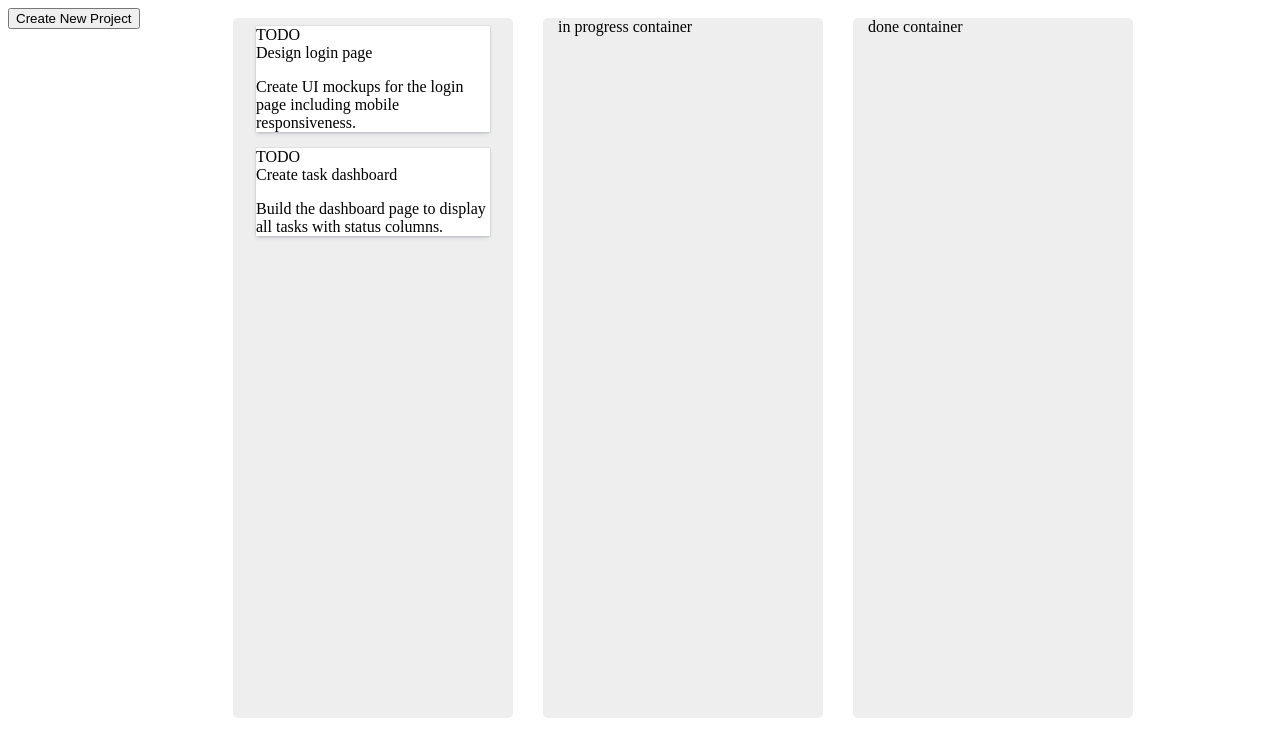
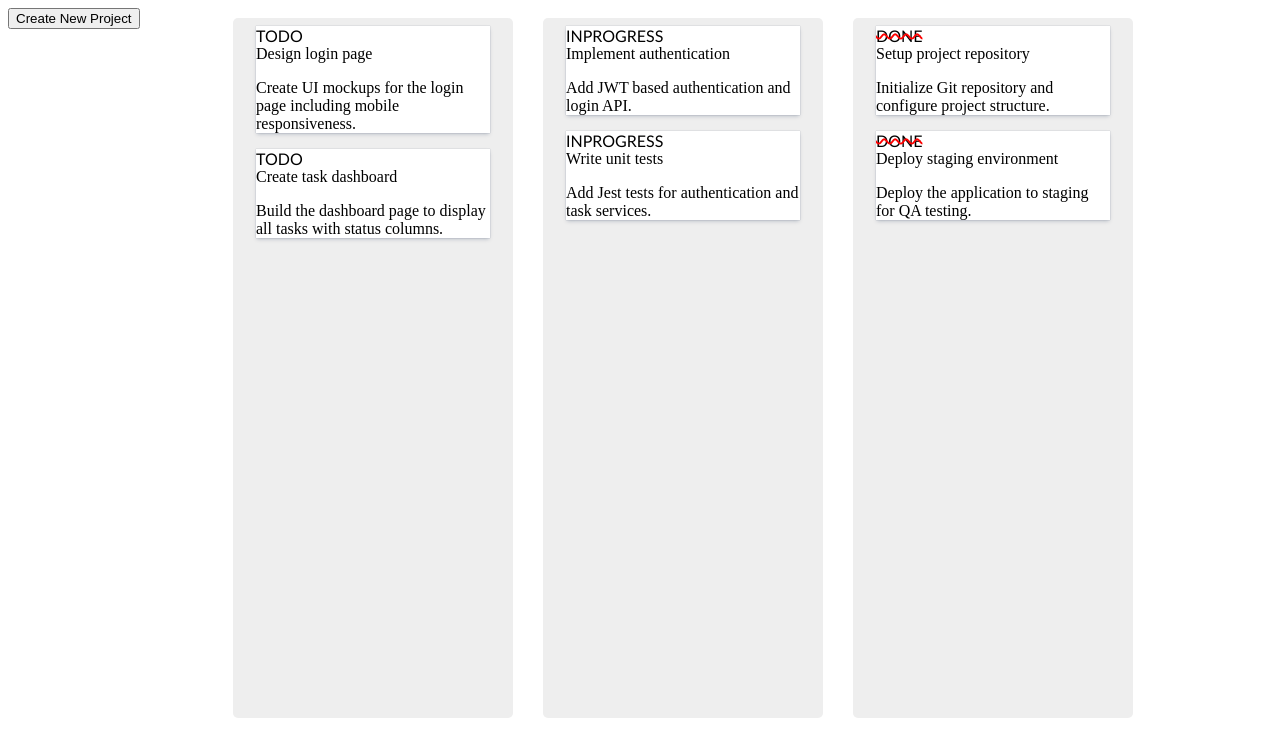
Before and after one commit to Chinmay019/Kanban-Board, a React (Vite) app: page / in a window 1280 px wide. Shown: the top 756 px of the page. Built offline with nearby package versions, Linux system fonts and the light colour scheme.

Commit message:
css enhancements

```diff
--- a/src/components/DataGrid.tsx
+++ b/src/components/DataGrid.tsx
@@ -26,10 +26,14 @@ function DataGrid() {
           ))}
         </div>
         <div id='inProgressContainer' className='container flexWell'>
-          in progress container
+          {data.inProgress?.map((task) => (
+            <Item task={task} />
+          ))}
         </div>
         <div id='doneContainer' className='container flexWell'>
-          done container
+          {data.done?.map((task) => (
+            <Item task={task} />
+          ))}
         </div>
       </div>
     </div>
--- a/src/components/Item.tsx
+++ b/src/components/Item.tsx
@@ -2,15 +2,17 @@ import React from 'react'
 import type { Task } from '../types/types'
 
 interface InputProps {
-  task : Task
+  task: Task
 }
 
-function Item({ task } : InputProps) {
+function Item({ task }: InputProps) {
   return (
     <div className='item-card'>
-      <div className={`status-info ${task.status}`}>{task.status}</div>
-        <span>{task.title}</span>
-        <p>{task.description}</p>
+      <div className="status-info">
+        <div className={`${task.status}`}>{task.status}</div>
+      </div>
+      <span>{task.title}</span>
+      <p>{task.description}</p>
     </div>
   )
 }
--- a/src/styles/style.css
+++ b/src/styles/style.css
@@ -57,6 +57,23 @@
 .item-card {
     background-color: #fff;
     margin: 8px;
-    box-shadow: 0 0 1px 0 rgba(9, 33, 69, 0.31) , 0 2px 4px -1px rgba(9, 33, 69, 0.25);
+    box-shadow: 0 0 1px 0 rgba(9, 33, 69, 0.31), 0 2px 4px -1px rgba(9, 33, 69, 0.25);
     cursor: move;
 }
+
+.status-info {
+    text-transform: capitalize;
+    font-size: medium;
+    font-weight: 500;
+    font-family: 'Trebuchet MS', 'Lucida Sans Unicode', 'Lucida Grande', 'Lucida Sans', Arial, sans-serif;
+
+    .TODO {
+
+    }
+
+    .INPROGRESS {}
+
+    .DONE {
+        text-decoration: red wavy line-through 2px;
+    }
+}
```
